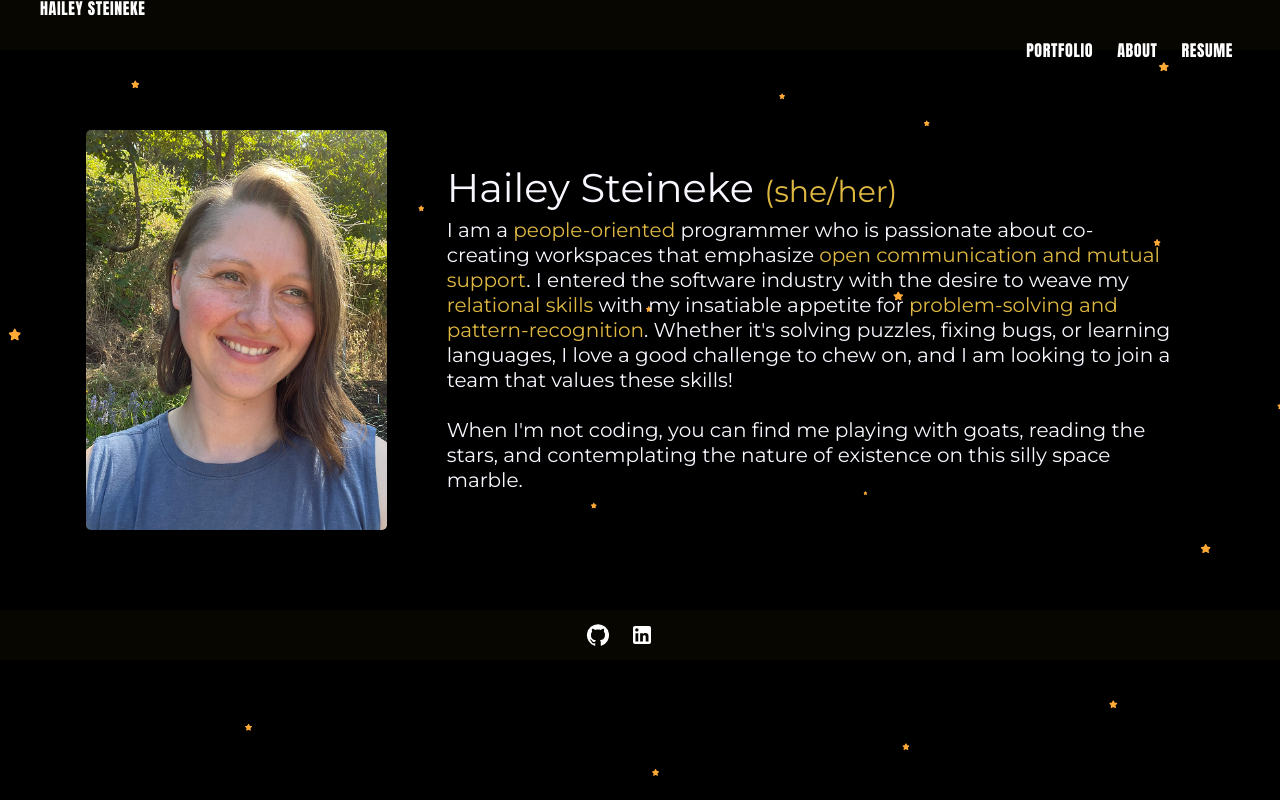
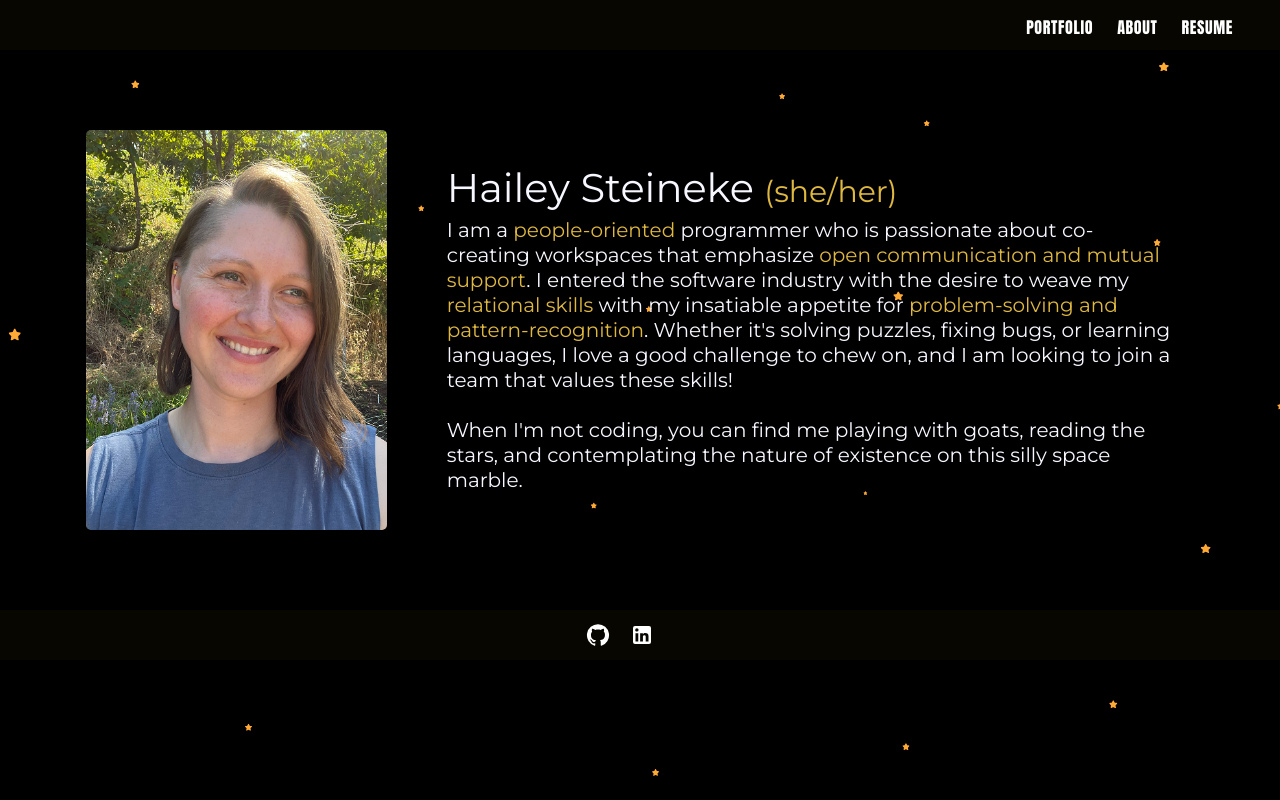
Before and after one commit to hdsteineke/portfolio-site, a React app: page / in a window 1280 px wide. Built offline with nearby package versions, Linux system fonts and the light colour scheme.

Commit message:
removing a tag with name from header

```diff
--- a/src/components/Page/Header/Header.jsx
+++ b/src/components/Page/Header/Header.jsx
@@ -9,7 +9,7 @@ export default function Header() {
         <SlideoutMenu />
       </div>
 
-      <a className={styles.NameLink} href="/">Hailey Steineke</a>
+      {/* <a className={styles.NameLink} href="/">Hailey Steineke</a> */}
 
       <div className={styles.NavigationContainer}>
         <Navigation />
```
